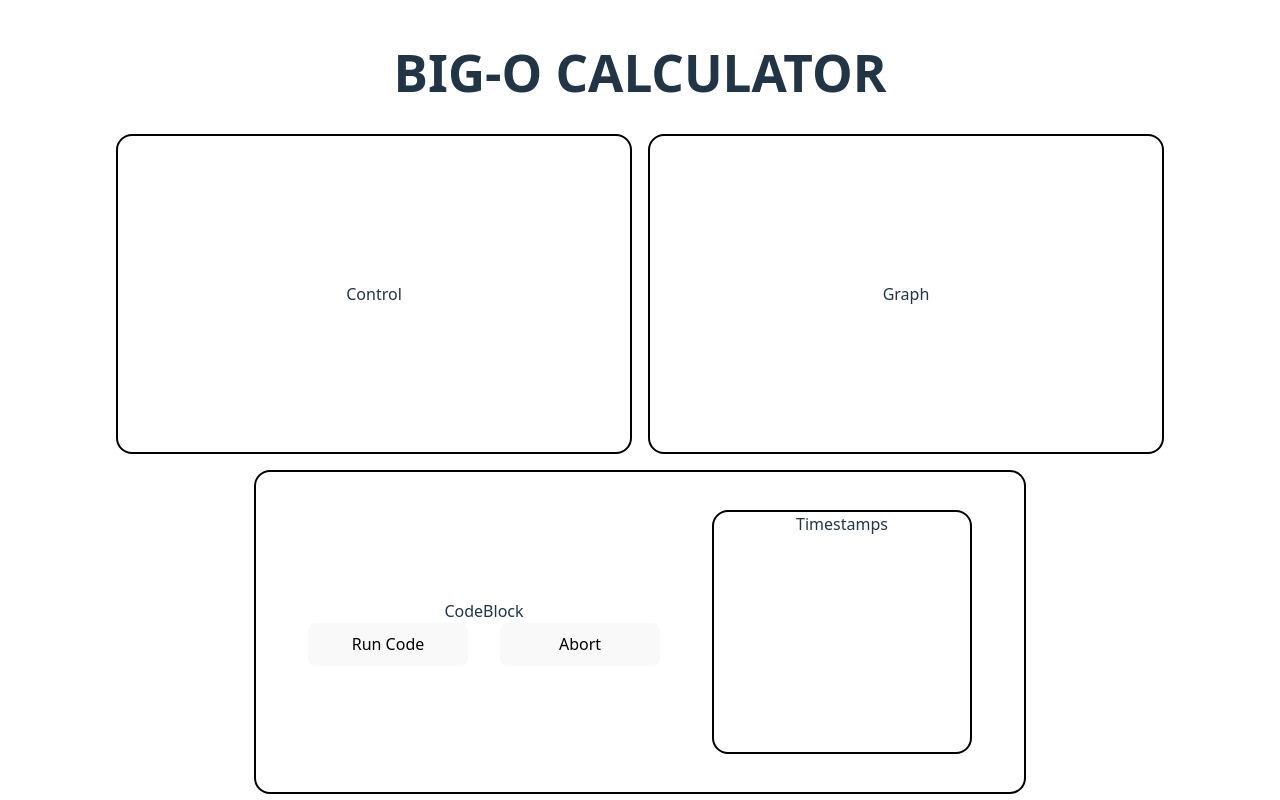
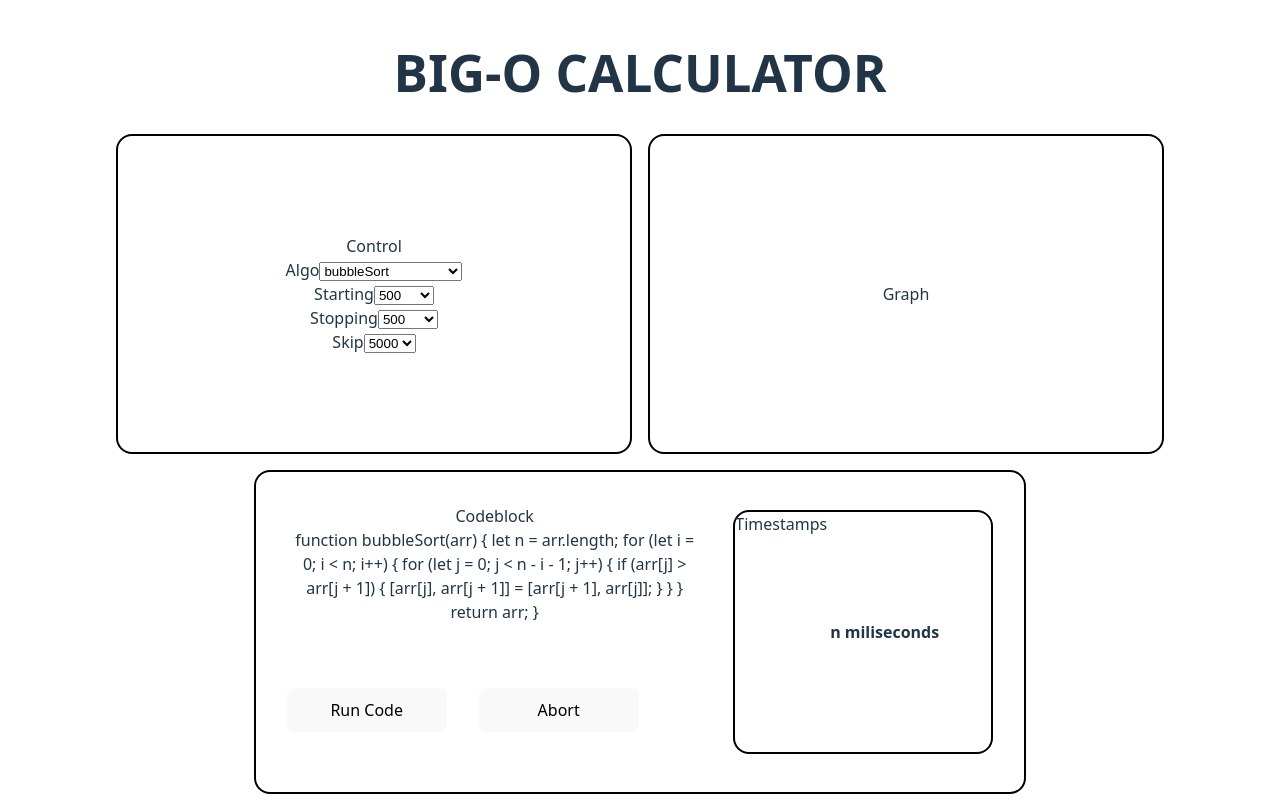
Before and after one commit to Notorious-Big-O/time-complexity-visualizer, a React (Vite) app: page / in a window 1280 px wide. Built offline with nearby package versions, Linux system fonts and the light colour scheme.

Commit message:
feat(react): added data to components

```diff
--- a/package.json
+++ b/package.json
@@ -11,6 +11,9 @@
     "algo": "node algo_tester.js"
   },
   "dependencies": {
+    "@emotion/react": "^11.14.0",
+    "@table-library/react-table-library": "^4.1.15",
+    "prettier": "^3.6.2",
     "react": "^19.1.0",
     "react-dom": "^19.1.0"
   },
--- a/src/App.css
+++ b/src/App.css
@@ -29,6 +29,7 @@
   /* height: 40vh; */
   width: 40vw;
   display: flex;
+  flex-direction: column;
   justify-content: center;
   align-items: center;
   border: 2px solid black;
@@ -57,9 +58,20 @@
   }
 }
 
+.codeblock-container {
+  height: 80%;
+}
+
+.codeblock {
+  display: flex;
+  flex-direction: column;
+  gap: 4rem;
+}
+
 .timestamps {
   height: 30vh;
   width: 20vw;
   border: 2px solid black;
   border-radius: 1rem;
+  display: flex;
 }
--- a/src/App.jsx
+++ b/src/App.jsx
@@ -1,23 +1,25 @@
-import { useState } from 'react'
+import { useEffect, useState } from 'react'
 import reactLogo from './assets/react.svg'
 import viteLogo from '/vite.svg'
 import './App.css'
 import Control from './components/Control'
 import Graph from './components/Graph'
 import CodePanel from './components/CodePanel'
+import { hardcodedData } from '../data'
 
 function App() {
-  const [count, setCount] = useState(0)
+  const [algoSelect, setAlgoSelect] = useState(hardcodedData.bubbleSort)
+
 
   return (
     <div className='app'>
       <h1>BIG-O CALCULATOR</h1>
       <div className='top'>
-        <Control />
+        <Control algoSelect={algoSelect} setAlgoSelect={setAlgoSelect} />
         <Graph />
       </div>
       <div className='bottom'>
-        <CodePanel />
+        <CodePanel algoSelect={algoSelect} />
       </div>
     </div>
   )
--- a/src/components/CodeBlock.jsx
+++ b/src/components/CodeBlock.jsx
@@ -1,7 +1,10 @@
-const CodeBlock = () => {
+const CodeBlock = ({ algoSelect }) => {
+  console.log(algoSelect.algoFn)
   return (
-    <div>
-        CodeBlock
+    <div className="codeblock">
+        <div style={{ width: '26rem' }}>
+          {algoSelect.algoFn.toString()}
+        </div>
         <div style={{ display: 'flex', gap: '2rem'}}>
             <button>Run Code</button>
             <button>Abort</button>
--- a/src/components/CodePanel.jsx
+++ b/src/components/CodePanel.jsx
@@ -1,11 +1,13 @@
 import CodeBlock from "./CodeBlock"
 import Timestamps from "./Timestamps"
 
-const CodePanel = () => {
+const CodePanel = ({ algoSelect }) => {
+
   return (
     <div className="code-panel">
-        <div>
-            <CodeBlock />
+        <div className="codeblock-container">
+            Codeblock
+            <CodeBlock algoSelect={algoSelect} />
         </div>
         <Timestamps />
     </div>
--- a/src/components/Control.jsx
+++ b/src/components/Control.jsx
@@ -1,6 +1,45 @@
-const Control = () => {
+import { useState } from "react"
+import { hardcodedData } from "../../data"
+
+const Control = ({ algoSelect, setAlgoSelect}) => {
+
   return (
-    <div className="control">Control</div>
+    <div className="control">
+      Control
+      <label htmlFor="">
+        Algo
+        <select name="" id="" onChange={(e) => setAlgoSelect(hardcodedData[e.target.value])}>
+          <option value="bubbleSort">bubbleSort</option>
+          <option value="sortAndRemoveDup">sortAndRemoveDup</option>
+          <option value="countEvens">countEvens</option>
+        </select>
+      </label>
+
+      <label htmlFor="">
+        Starting
+        <select name="" id="">
+          {
+            algoSelect.dataPoints.map(obj => <option>{obj.numberOfInputs}</option>)
+          }
+        </select>
+      </label>
+
+      <label htmlFor="">
+        Stopping
+        <select name="" id="">
+          {
+            algoSelect.dataPoints.map(obj => <option>{obj.numberOfInputs}</option>)
+          }
+        </select>
+      </label>
+
+      <label htmlFor="">
+        Skip
+        <select name="" id="">
+          <option value="">5000</option>
+        </select>
+      </label>
+    </div>
   )
 }
 export default Control
--- a/src/components/Timestamps.jsx
+++ b/src/components/Timestamps.jsx
@@ -1,6 +1,14 @@
 const Timestamps = () => {
   return (
-    <div className="timestamps">Timestamps</div>
+    <div className="timestamps">
+      Timestamps
+      <table className="table-container">
+        <tr style={{ borderRight: '1px solid black'}}>
+          <th>n</th>
+          <th>miliseconds</th>
+        </tr>
+      </table>
+    </div>
   )
 }
 export default Timestamps
```
